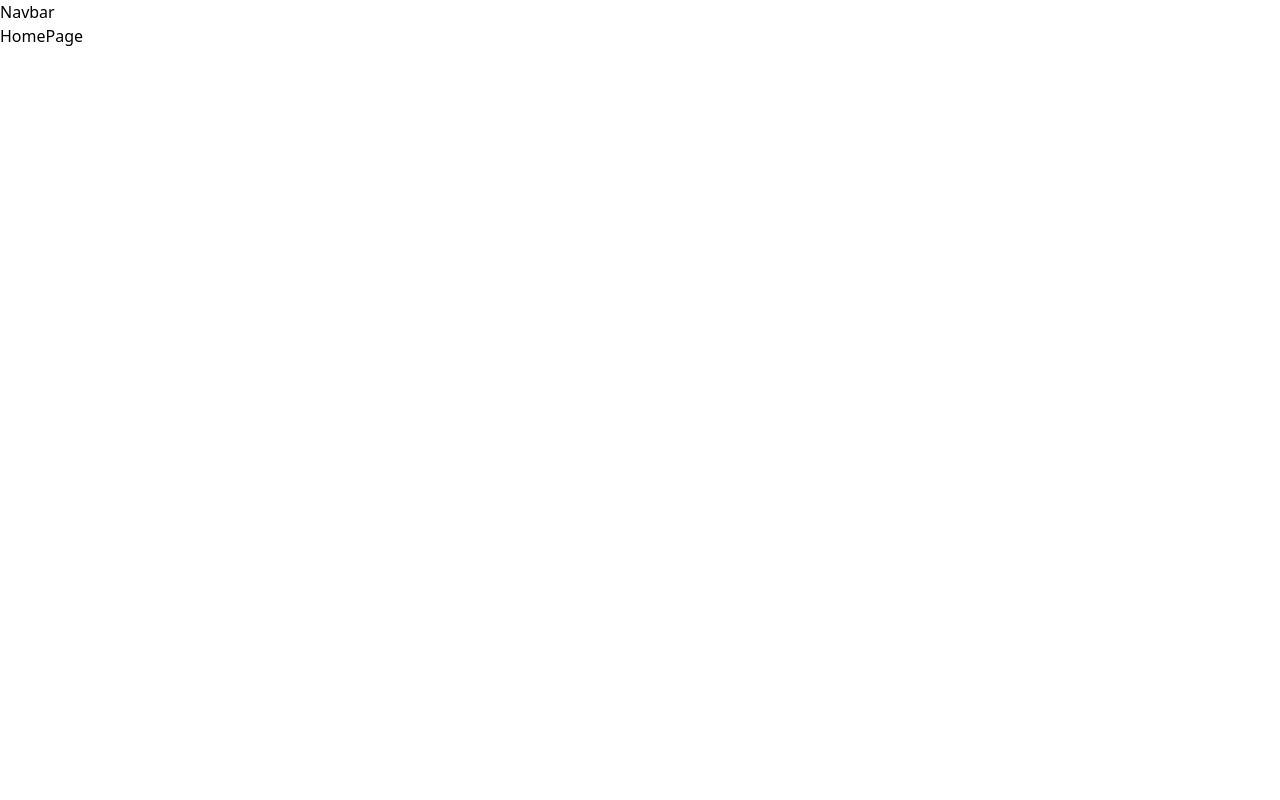
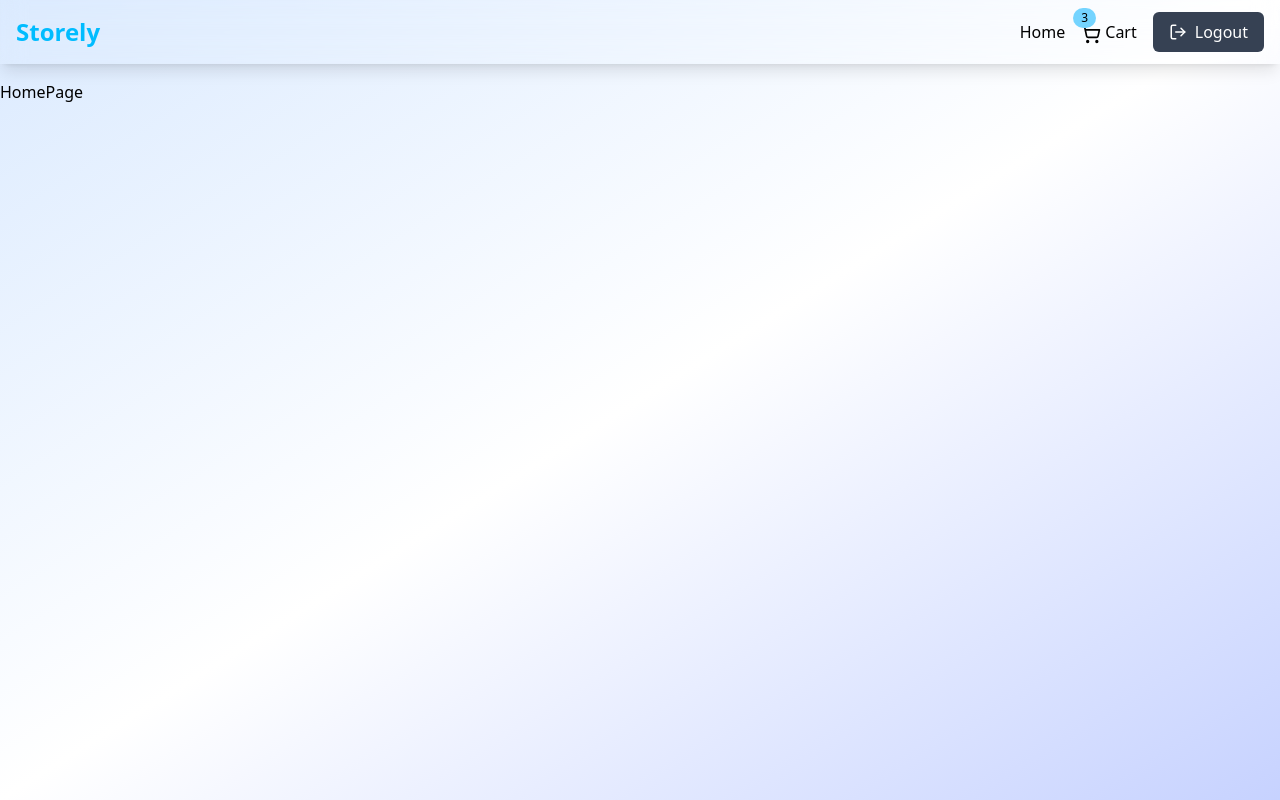
Before and after one commit to SealedOwl/Storely, a React app in the folder frontend/: page / in a window 1280 px wide. Built offline with nearby package versions, Linux system fonts and the light colour scheme; the HTML template or start-up script is replaced by a standard one.

Commit message:
feat: add Navbar component

```diff
--- a/frontend/src/App.jsx
+++ b/frontend/src/App.jsx
@@ -7,7 +7,8 @@ import Navbar from "./components/Navbar";
 
 function App() {
 	return (
-		<div className="min-h-screen relative">
+		<div className="min-h-screen  bg-linear-to-br from-blue-100 via-white to-indigo-200">
+			<div className="relative z-50 pt-20">
 				<Navbar />
 				<Routes>
 					<Route path="/" element={<HomePage />} />
@@ -15,6 +16,7 @@ function App() {
 					<Route path="/login" element={<LoginPage />} />
 				</Routes>
 			</div>
+		</div>
 	);
 }
 
--- a/frontend/src/components/Navbar.jsx
+++ b/frontend/src/components/Navbar.jsx
@@ -1,7 +1,82 @@
+import { Lock, LogIn, LogOut, ShoppingCart, UserPlus } from "lucide-react";
 import React from "react";
+import { Link } from "react-router-dom";
 
 function Navbar() {
-	return <div>Navbar</div>;
+	const user = true;
+	const isAdmin = false;
+	return (
+		<header className="w-full fixed top-0 left-0 z-40 bg-opacity-90 backdrop-blur-md shadow-lg">
+			<div className="container mx-auto px-4 py-3">
+				<div className="flex flex-wrap justify-between items-center">
+					<Link
+						to={"/"}
+						className="text-2xl font-bold text-sky-400 flex items-center space-x-2"
+					>
+						Storely
+					</Link>
+
+					<nav className="flex flex-wrap gap-4 items-center">
+						<Link
+							to={"/"}
+							className="hover:text-sky-400 transition ease-in-out duration-300"
+						>
+							Home
+						</Link>
+
+						{user && (
+							<Link to={"/cart"} className="relative group">
+								<ShoppingCart
+									className="inline-block mr-1 group-hover:text-sky-400 transition ease-in-out duration-300"
+									size={20}
+								/>
+								<span className="hidden sm:inline group-hover:text-sky-400 transition ease-in-out duration-300">
+									Cart
+								</span>
+								<span className="absolute -top-3 -left-2 rounded-full px-2 py-0.5 text-xs bg-sky-300 ">
+									3
+								</span>
+							</Link>
+						)}
+
+						{isAdmin && (
+							<Link
+								to={""}
+								className="flex items-center text-white bg-sky-600 hover:bg-sky-500 px-3 py-1 rounded-md font-medium transition duration-300 ease-in-out"
+							>
+								<Lock className="inline-block mr-1" size={18} />
+								<span className="hidden sm:inline">Dashboard</span>
+							</Link>
+						)}
+
+						{user ? (
+							<button className="cursor-pointer bg-gray-700 hover:bg-gray-600 text-white px-4 py-2 rounded-md flex items-center transition duration-300 ease-in-out">
+								<LogOut size={18} />
+								<span className="hidden sm:inline ml-2">Logout</span>
+							</button>
+						) : (
+							<>
+								<Link
+									to={"/signup"}
+									className="flex items-center text-white bg-sky-600 hover:bg-sky-500 px-4 py-2 rounded-md font-medium transition duration-300 ease-in-out"
+								>
+									<UserPlus className="mr-2" size={18} />
+									<span>Sign Up</span>
+								</Link>
+								<Link
+									to={"/login"}
+									className="flex items-center text-white bg-gray-600 hover:bg-gray-500 px-4 py-2 rounded-md font-medium transition duration-300 ease-in-out"
+								>
+									<LogIn className="mr-2" size={18} />
+									<span>Login</span>
+								</Link>
+							</>
+						)}
+					</nav>
+				</div>
+			</div>
+		</header>
+	);
 }
 
 export default Navbar;
```
Lines whose indentation alone changed are shown as unchanged.
